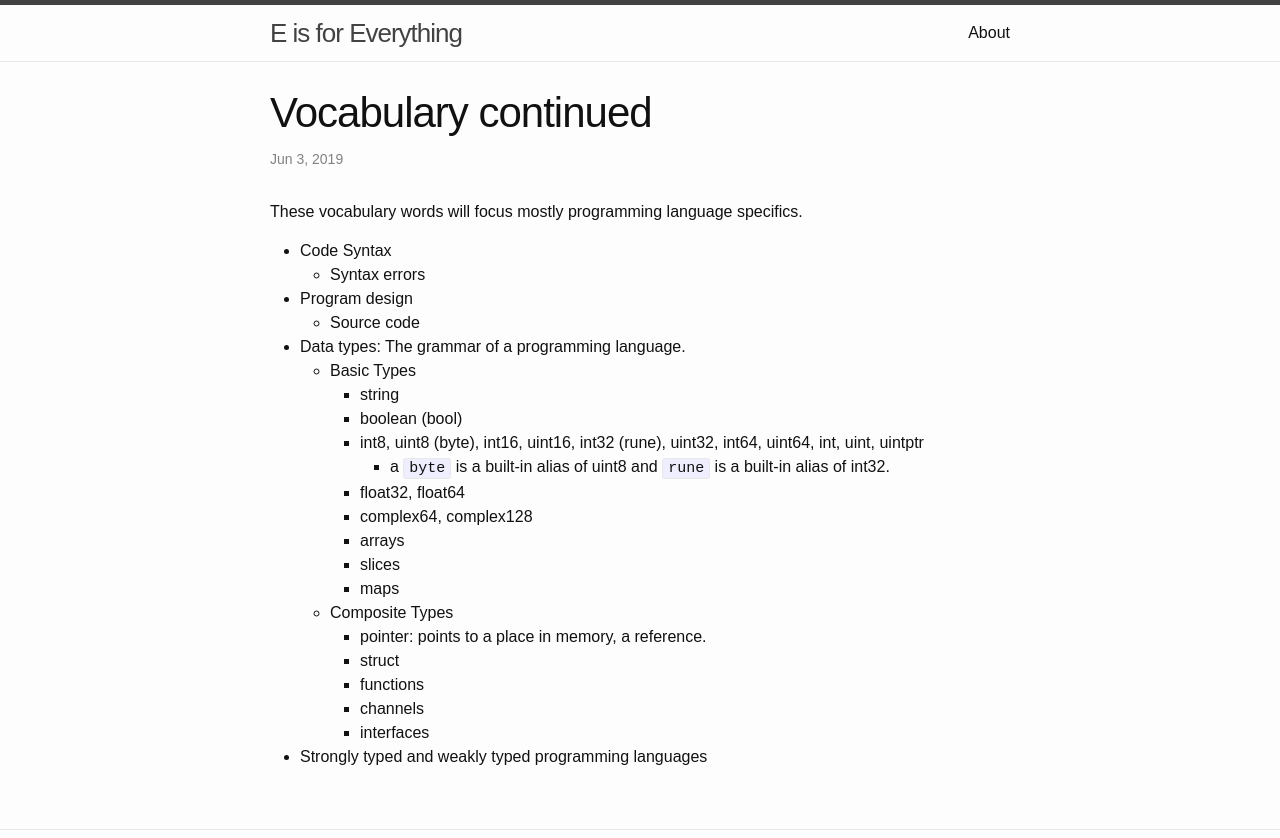
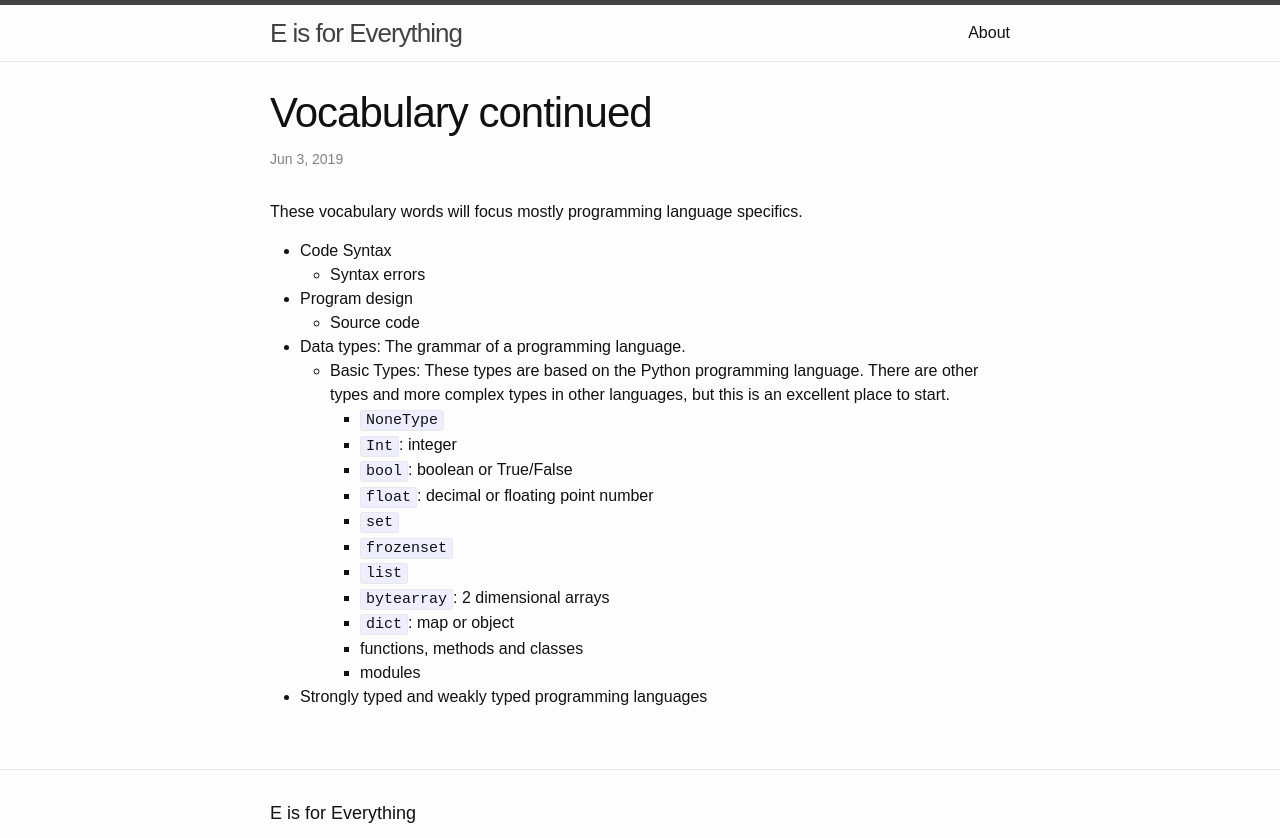
Before and after one commit to emilyannemoses/blog, a Jekyll site: the page built from _posts/2019-06-03-vocabulary-continued.md, in a window 1280 px wide, cut to the strip 0-838 px from the top of the page. Built offline with Jekyll 4.4.1, drawn with Linux system fonts in a browser that asks for light colours.

Commit message:
adding python types

```diff
--- a/_posts/2019-06-03-vocabulary-continued.md
+++ b/_posts/2019-06-03-vocabulary-continued.md
@@ -10,20 +10,16 @@ These vocabulary words will focus mostly programming language specifics.
 - Program design
     - Source code
 - Data types: The grammar of a programming language.
-    - Basic Types
-        - string
-        - boolean (bool)
-        - int8, uint8 (byte), int16, uint16, int32 (rune), uint32, int64, uint64, int, uint, uintptr
-            - a `byte` is a built-in alias of uint8 and `rune` is a built-in alias of int32.
-        - float32, float64
-        - complex64, complex128
-        - arrays
-        - slices
-        - maps
-    - Composite Types
-        - pointer: points to a place in memory, a reference.
-        - struct
-        - functions
-        - channels
-        - interfaces
+    - Basic Types: These types are based on the Python programming language. There are other types and more complex types in other languages, but this is an excellent place to start.
+        - `NoneType`
+        - `Int`: integer
+        - `bool`: boolean or True/False
+        - `float`: decimal or floating point number
+        - `set`
+        - `frozenset`
+        - `list`
+        - `bytearray`: 2 dimensional arrays
+        - `dict`: map or object
+        - functions, methods and classes
+        - modules
 - Strongly typed and weakly typed programming languages
```
